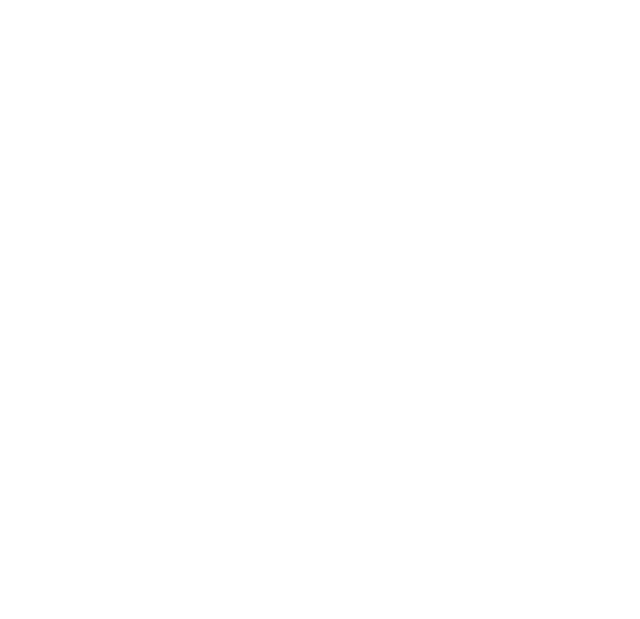
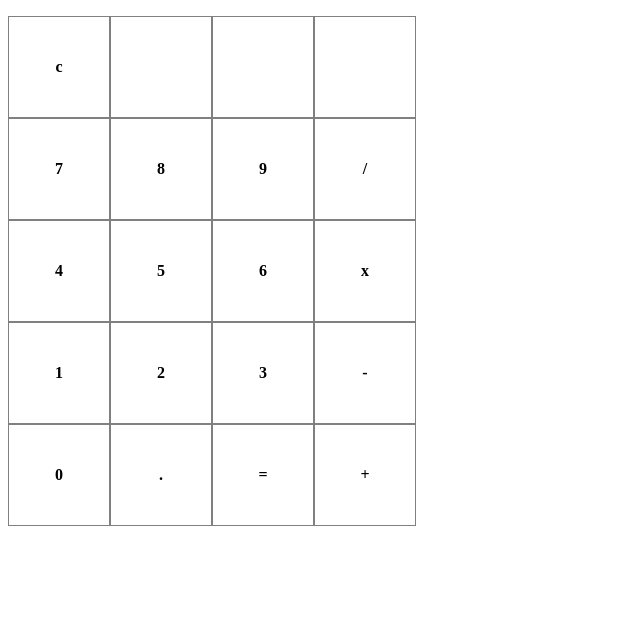
Before and after one commit to sbesozzi/JavaScript-Calculator, a plain HTML site: page index.html in a window 1280 px wide. Shown: the whole page, without its empty margins (0-640 px from the left). Drawn offline with Linux system fonts and the light colour scheme.

Commit message:
Created keys of calculator & centered key-text

```diff
--- a/index.html
+++ b/index.html
@@ -7,5 +7,50 @@
 </head>
 <body>
 
+<div class="container">
+  <ul class="calculator">
+    <li class="key"><h4 class="key-text">c</h4>
+    </li>
+    <li class="key">
+    </li>
+    <li class="key">
+    </li>
+    <li class="key">
+    </li>
+    <li class="key"><h4 class="key-text">7</h4>
+    </li>
+     <li class="key"><h4 class="key-text">8</h4>
+    </li>
+     <li class="key"><h4 class="key-text">9</h4>
+    </li>
+    <li class="key"><h4 class="key-text">/</h4>
+    </li>
+     <li class="key"><h4 class="key-text">4</h4>
+    </li>
+     <li class="key"><h4 class="key-text">5</h4>
+    </li>
+   <li class="key"><h4 class="key-text">6</h4>
+    </li>
+     <li class="key"><h4 class="key-text">x</h4>
+    </li>
+     <li class="key"><h4 class="key-text">1</h4>
+    </li>
+     <li class="key"><h4 class="key-text">2</h4>
+    </li>
+     <li class="key"><h4 class="key-text">3</h4>
+    </li>
+     <li class="key"><h4 class="key-text">-</h4>
+    </li>
+    <li class="key"><h4 class="key-text">0</h4>
+    </li>
+     <li class="key"><h4 class="key-text">.</h4>
+    </li>
+     <li class="key"><h4 class="key-text">=</h4>
+    </li>
+   <li class="key"><h4 class="key-text">+</h4>
+    </li>
+  </ul>
+</div>
+
 </body>
 </html>
--- a/main.css
+++ b/main.css
@@ -0,0 +1,34 @@
+ul {
+  list-style: none;
+}
+
+.calculator {
+  height: 600px;
+  width: 420px;
+  padding-left: 0px;
+
+
+ /* overflow: hidden;*/
+
+}
+
+.key {
+  width: 100px;
+  height: 100px;
+  border: 1px solid grey;
+  display: inline-block;
+  float: left;
+
+
+}
+
+.key h4 {
+  padding-top: 20px;
+  text-align: center;
+}
+
+/*.key-result {
+  width: 300px;
+  height: 100px;
+  border: 1px solid grey;
+}*/
```
